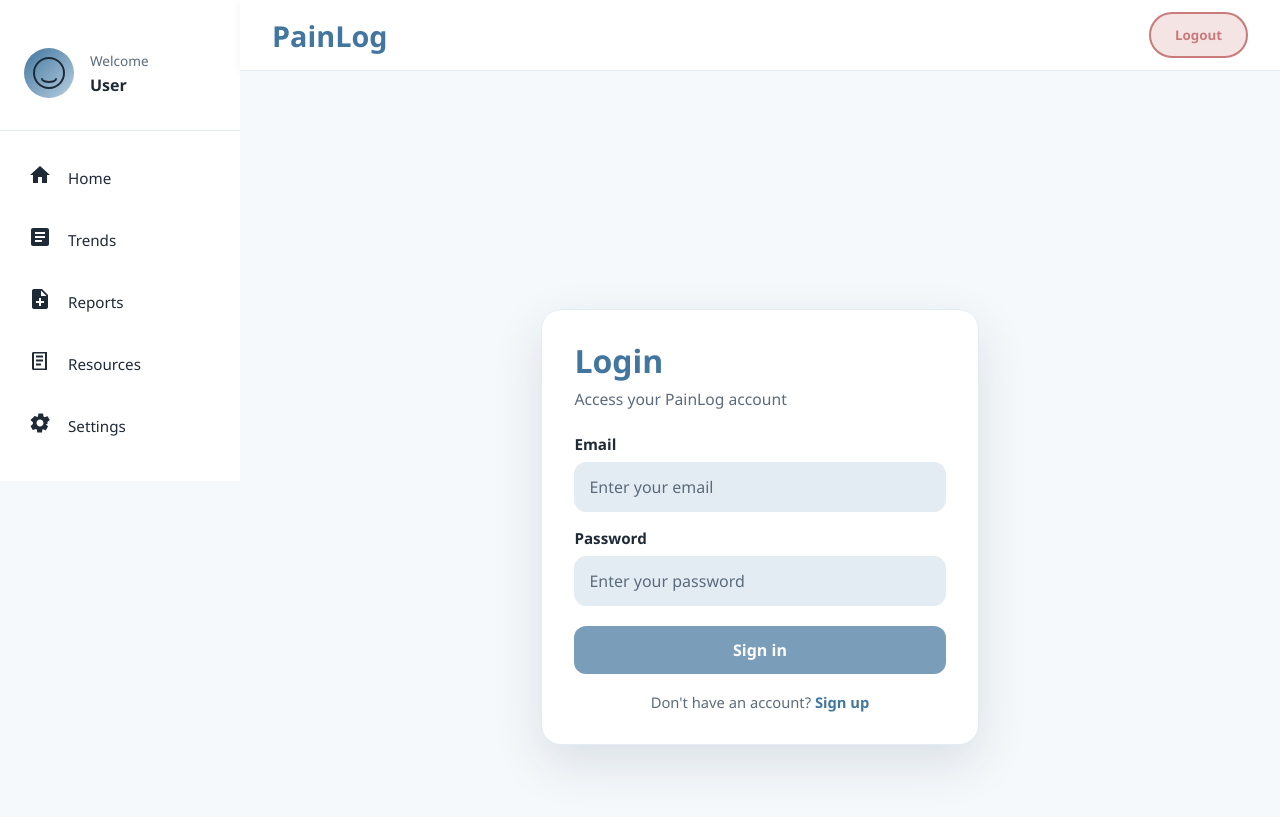
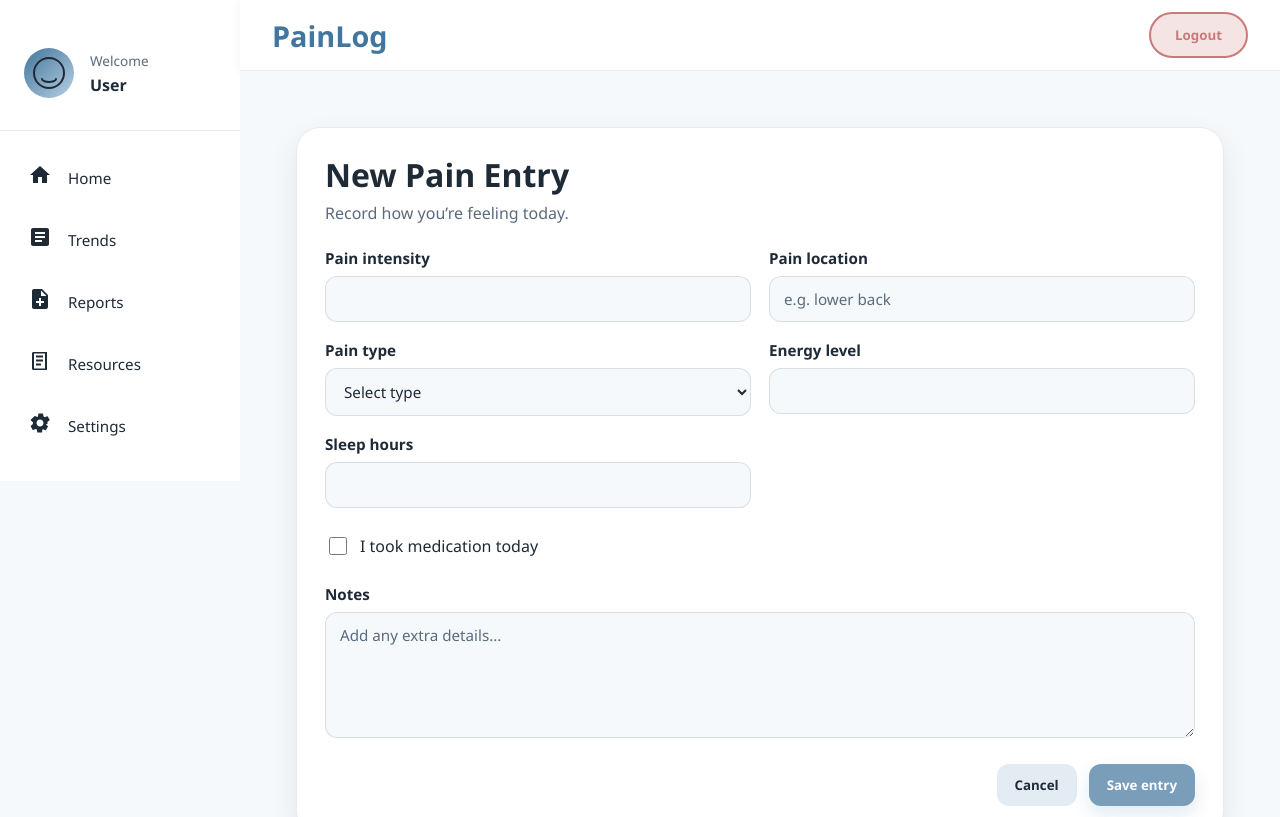
Before and after one commit to joanacf1005/PainLog, an Angular app in the folder frontend/painlog-frontend/: page /newentry in a window 1280 px wide. Before the commit this address led to /login. Shown: the top 817 px of the page. Built offline with nearby package versions, Linux system fonts and the light colour scheme; no server answers.

Commit message:
FEAT: Add new entry HTML and CSS

```diff
--- a/frontend/painlog-frontend/src/app/app-pages/home-page/home-page/home-page.html
+++ b/frontend/painlog-frontend/src/app/app-pages/home-page/home-page/home-page.html
@@ -14,7 +14,7 @@
     <!-- } @else { -->
       <div class="welcome-header">
         <h2>How are you feeling today, {{ firstName }}?</h2>
-        <button class="add-entry-btn" routerLink="/add-record">Add Entry</button>
+        <button class="add-entry-btn" routerLink="/newentry">Add Entry</button>
       </div>
 
 
--- a/frontend/painlog-frontend/src/app/app-pages/home-page/home-page/home-page.ts
+++ b/frontend/painlog-frontend/src/app/app-pages/home-page/home-page/home-page.ts
@@ -1,10 +1,11 @@
 import { Component, inject, OnInit } from '@angular/core';
 import { SupabaseService } from '../../../auth/supabase';
+import { RouterLink } from '@angular/router';
 
 @Component({
   selector: 'app-home-page',
   standalone: true,
-  imports: [],
+  imports: [RouterLink],
   templateUrl: './home-page.html',
   styleUrl: './home-page.css',
 })
--- a/frontend/painlog-frontend/src/app/app-pages/new-entry/new-entry.css
+++ b/frontend/painlog-frontend/src/app/app-pages/new-entry/new-entry.css
@@ -0,0 +1,208 @@
+.new-entry-page {
+  padding: 24px;
+  display: flex;
+  justify-content: center;
+  color: var(--text-main);
+}
+
+.form-card {
+  width: 100%;
+  max-width: 980px;
+  background: var(--background-card);
+  border: 1px solid rgba(127, 144, 164, 0.18);
+  border-radius: 24px;
+  padding: 28px;
+  box-shadow: 0 12px 30px rgba(15, 23, 42, 0.08);
+}
+
+.form-header {
+  margin-bottom: 24px;
+}
+
+.form-header h1 {
+  margin: 0 0 8px;
+  font-size: 2rem;
+  line-height: 1.2;
+  color: var(--text-main);
+}
+
+.form-header p {
+  margin: 0;
+  color: var(--text-secondary);
+  font-size: 1rem;
+}
+
+.new-entry-form {
+  display: flex;
+  flex-direction: column;
+  gap: 22px;
+}
+
+.form-grid {
+  display: grid;
+  grid-template-columns: repeat(2, minmax(0, 1fr));
+  gap: 18px;
+}
+
+.field {
+  display: flex;
+  flex-direction: column;
+  gap: 8px;
+}
+
+.field label {
+  font-weight: 600;
+  color: var(--text-main);
+  font-size: 0.95rem;
+}
+
+.field input,
+.field select,
+.field textarea {
+  width: 100%;
+  padding: 12px 14px;
+  border-radius: 12px;
+  border: 1px solid rgba(127, 144, 164, 0.25);
+  background: var(--background-main);
+  color: var(--text-main);
+  font-size: 0.95rem;
+  outline: none;
+  transition: border-color 0.2s ease, box-shadow 0.2s ease, background 0.2s ease;
+  box-sizing: border-box;
+}
+
+.field input::placeholder,
+.field textarea::placeholder {
+  color: var(--text-secondary);
+}
+
+.field input:focus,
+.field select:focus,
+.field textarea:focus {
+  border-color: var(--btn-primary);
+  box-shadow: 0 0 0 4px rgba(66, 118, 158, 0.12);
+}
+
+.field textarea {
+  resize: vertical;
+  min-height: 120px;
+}
+
+.checkbox-row {
+  display: flex;
+  align-items: center;
+  padding: 4px 0;
+}
+
+.checkbox-option {
+  display: inline-flex;
+  align-items: center;
+  gap: 10px;
+  color: var(--text-main);
+  font-weight: 500;
+  cursor: pointer;
+  user-select: none;
+}
+
+.checkbox-option input {
+  width: 18px;
+  height: 18px;
+  accent-color: var(--btn-primary);
+}
+
+.medication-section {
+  background: var(--background-soft);
+  border: 1px solid rgba(127, 144, 164, 0.18);
+  border-radius: 18px;
+  padding: 18px;
+}
+
+.medication-section h2 {
+  margin: 0 0 6px;
+  font-size: 1.1rem;
+  color: var(--text-main);
+}
+
+.medication-section p {
+  margin: 0 0 14px;
+  color: var(--text-secondary);
+}
+
+.medication-list {
+  display: flex;
+  flex-wrap: wrap;
+  gap: 12px;
+}
+
+.medication-chip {
+  display: inline-flex;
+  align-items: center;
+  gap: 10px;
+  padding: 10px 14px;
+  border-radius: 999px;
+  background: var(--background-card);
+  border: 1px solid rgba(127, 144, 164, 0.22);
+  color: var(--text-main);
+  cursor: pointer;
+  transition: transform 0.2s ease, border-color 0.2s ease, box-shadow 0.2s ease;
+}
+
+.medication-chip:hover {
+  transform: translateY(-1px);
+  border-color: var(--btn-primary);
+  box-shadow: 0 8px 18px rgba(15, 23, 42, 0.06);
+}
+
+.medication-chip input {
+  accent-color: var(--btn-primary);
+}
+
+.form-actions {
+  display: flex;
+  justify-content: flex-end;
+  gap: 12px;
+  padding-top: 4px;
+}
+
+.primary-btn,
+.secondary-btn {
+  border: none;
+  border-radius: 12px;
+  padding: 12px 18px;
+  font-weight: 600;
+  cursor: pointer;
+  transition: transform 0.2s ease, background 0.2s ease, opacity 0.2s ease;
+}
+
+.primary-btn {
+  background: var(--btn-primary);
+  color: #fff;
+  box-shadow: 0 8px 18px rgba(66, 118, 158, 0.22);
+}
+
+.primary-btn:hover {
+  background: var(--btn-primary-hover);
+  transform: translateY(-1px);
+}
+
+.primary-btn:disabled {
+  opacity: 0.7;
+  cursor: not-allowed;
+  transform: none;
+}
+
+.secondary-btn {
+  background: var(--background-soft);
+  color: var(--text-main);
+}
+
+.secondary-btn:hover {
+  background: var(--btn-secondary-hover);
+  transform: translateY(-1px);
+}
+
+.error {
+  color: var(--error);
+  font-size: 0.82rem;
+  margin-top: -2px;
+}
--- a/frontend/painlog-frontend/src/app/app-pages/new-entry/new-entry.html
+++ b/frontend/painlog-frontend/src/app/app-pages/new-entry/new-entry.html
@@ -1 +1,96 @@
-<p>new-entry works!</p>
+<main class="new-entry-page">
+  <section class="form-card">
+    <header class="form-header">
+      <h1>New Pain Entry</h1>
+      <p>Record how you’re feeling today.</p>
+    </header>
+
+    <form [formGroup]="form" (ngSubmit)="submit()" class="new-entry-form">
+      <div class="form-grid">
+        <div class="field">
+          <label for="painIntensity">Pain intensity</label>
+          <input id="painIntensity" type="number" min="0" max="10" formControlName="painIntensity" />
+          @if (form.get('painIntensity')?.touched && form.get('painIntensity')?.invalid) {
+            <small class="error">Pain intensity is required.</small>
+          }
+        </div>
+
+        <div class="field">
+          <label for="painLocation">Pain location</label>
+          <input id="painLocation" type="text" formControlName="painLocation" placeholder="e.g. lower back" />
+          @if (form.get('painLocation')?.touched && form.get('painLocation')?.invalid) {
+            <small class="error">Pain location is required.</small>
+          }
+        </div>
+
+        <div class="field">
+          <label for="painType">Pain type</label>
+          <select id="painType" formControlName="painType">
+            <option value="" disabled>Select type</option>
+            <option value="sharp">Sharp</option>
+            <option value="aching">Aching</option>
+            <option value="burning">Burning</option>
+            <option value="throbbing">Throbbing</option>
+            <option value="pressure">Pressure</option>
+          </select>
+          @if (form.get('painType')?.touched && form.get('painType')?.invalid) {
+            <small class="error">Pain type is required.</small>
+          }
+        </div>
+
+        <div class="field">
+          <label for="energyLevel">Energy level</label>
+          <input id="energyLevel" type="number" min="0" max="10" formControlName="energyLevel" />
+          @if (form.get('energyLevel')?.touched && form.get('energyLevel')?.invalid) {
+            <small class="error">Energy level is required.</small>
+          }
+        </div>
+
+        <div class="field">
+          <label for="sleepHours">Sleep hours</label>
+          <input id="sleepHours" type="number" min="0" max="24" formControlName="sleepHours" />
+          @if (form.get('sleepHours')?.touched && form.get('sleepHours')?.invalid) {
+            <small class="error">Sleep hours are required.</small>
+          }
+        </div>
+      </div>
+
+      <section class="checkbox-row">
+        <label class="checkbox-option">
+          <input type="checkbox" formControlName="hasTakenMedication" />
+          <span>I took medication today</span>
+        </label>
+      </section>
+
+      <div class="field">
+        <label for="notes">Notes</label>
+        <textarea id="notes" rows="5" formControlName="notes" placeholder="Add any extra details..."></textarea>
+      </div>
+
+      <section class="medication-section" *ngIf="form.value.hasTakenMedication">
+        <h2>Medication</h2>
+        <p>Select the medication used today.</p>
+
+        <div class="medication-list">
+          <!-- aqui mais tarde ligas os teus medicamentos -->
+          <label class="medication-chip">
+            <input type="checkbox" />
+            <span>Medication 1</span>
+          </label>
+
+          <label class="medication-chip">
+            <input type="checkbox" />
+            <span>Medication 2</span>
+          </label>
+        </div>
+      </section>
+
+      <div class="form-actions">
+        <button type="button" class="secondary-btn" routerLink="/homepage">Cancel</button>
+        <button type="submit" class="primary-btn" [disabled]="loading || form.invalid">
+          {{ loading ? 'Saving...' : 'Save entry' }}
+        </button>
+      </div>
+    </form>
+  </section>
+</main>
--- a/frontend/painlog-frontend/src/app/app-pages/new-entry/new-entry.ts
+++ b/frontend/painlog-frontend/src/app/app-pages/new-entry/new-entry.ts
@@ -1,9 +1,84 @@
-import { Component } from '@angular/core';
+import { CommonModule } from '@angular/common';
+import { HttpClient, HttpClientModule, HttpHeaders } from '@angular/common/http';
+import { Component, inject, OnInit } from '@angular/core';
+import { FormBuilder, ReactiveFormsModule, Validators } from '@angular/forms';
+import { Router, RouterLink } from '@angular/router';
+import { firstValueFrom } from 'rxjs';
+import { SupabaseService } from '../../auth/supabase';
 
 @Component({
   selector: 'app-new-entry',
-  imports: [],
+  standalone: true,
+  imports: [CommonModule, ReactiveFormsModule, RouterLink, HttpClientModule],
   templateUrl: './new-entry.html',
   styleUrl: './new-entry.css',
 })
-export class NewEntry {}
+export class NewEntry implements OnInit {
+  private fb = inject(FormBuilder);
+  private http = inject(HttpClient);
+  private supabase = inject(SupabaseService);
+  private router = inject(Router);
+
+  loading = false;
+  errorMessage = '';
+
+  form = this.fb.group({
+    painLocation: ['', [Validators.required, Validators.minLength(3)]],
+    painIntensity: ['', [Validators.required]],
+    painType: ['', [Validators.required]],
+    hasTakenMedication: [false],
+    energyLevel: ['', [Validators.required]],
+    sleepHours: ['', [Validators.required]],
+    notes: ['', [Validators.maxLength(1000)]],
+  });
+
+  ngOnInit(): void {}
+
+  async submit() {
+    this.errorMessage = '';
+
+    if (this.form.invalid) {
+      this.form.markAllAsTouched();
+      return;
+    }
+
+    this.loading = true;
+
+    try {
+      const { data: userData, error: userError } = await this.supabase.getUser();
+
+      if (userError || !userData.user) {
+        this.errorMessage = 'User not authenticated';
+        return;
+      }
+
+      const sessionResult = await this.supabase.getSession();
+      const accessToken = sessionResult.data.session?.access_token;
+
+      if (!accessToken) {
+        this.errorMessage = 'No session found';
+        return;
+      }
+
+      const payload = {
+        ...this.form.getRawValue(),
+      };
+
+      const headers = new HttpHeaders({
+        Authorization: `Bearer ${accessToken}`,
+      });
+
+      await firstValueFrom(
+        this.http.post('http://localhost:3000/api/pain-entries', payload, { headers })
+      );
+
+      await this.router.navigate(['/homepage']);
+
+    } catch (error: any) {
+      this.errorMessage = error?.message ?? 'Error saving entry';
+
+    } finally {
+      this.loading = false;
+    }
+  }
+}
--- a/frontend/painlog-frontend/src/app/app.routes.ts
+++ b/frontend/painlog-frontend/src/app/app.routes.ts
@@ -1,13 +1,16 @@
 import { Routes } from '@angular/router';
 import { Register } from './auth/register/register';
 import { Login } from './auth/login/login';
+import { NewEntry } from './app-pages/new-entry/new-entry';
 import { HomePage } from './app-pages/home-page/home-page/home-page';
+
 
 export const routes: Routes = [
   { path: '', redirectTo: 'login', pathMatch: 'full' },
   { path: 'login', component: Login },
   { path: 'register', component: Register },
   { path: 'homepage', component: HomePage },
+  { path: 'newentry', component: NewEntry},
   { path: '**', redirectTo: 'login' }
 ];
 
```
